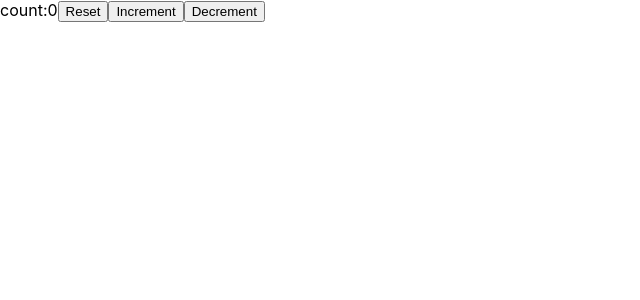
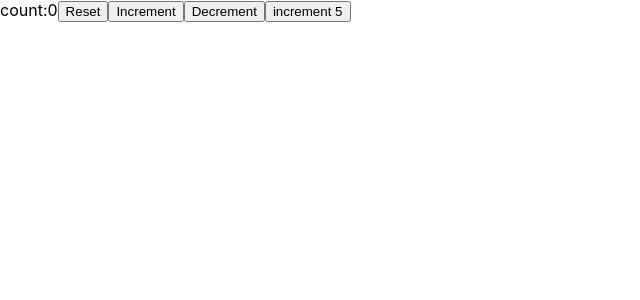
Before and after one commit to MayurArchives/react, a React (Create React App) app: page / in a window 1280 px wide. Shown: the top 300 px of the page, without its empty margins (0-640 px from the left). Built offline with nearby package versions, Linux system fonts and the light colour scheme.

Commit message:
counter increment and decrement usingb prev state

```diff
--- a/src/components/HooksTwo.jsx
+++ b/src/components/HooksTwo.jsx
@@ -4,13 +4,20 @@
     const initialCount = 0
     const [count, setCount] = useState(initialCount)
 
+    const incrementFive = () => {
+        for (let i = 0; i < 5; i++) {
+            setCount(prevCount => prevCount + 1)
+
+        }
+    }
+
     return (
         <div>
             count:{count}
             <button onClick={() => setCount(initialCount)}>Reset</button>
-            <button onClick={() => setCount(count + 1)}>Increment</button>
-            <button onClick={() => setCount(count - 1)}>Decrement</button>
-            {/* <button onClick ={()=>setCount(initialCount)}>Reset</button> */}
+            <button onClick={() => setCount(prevCount => prevCount + 1)}>Increment</button>
+            <button onClick={() => setCount(prevCount => prevCount - 1)}>Decrement</button>
+            <button onClick={incrementFive}>increment 5</button>
 
 
 
```
